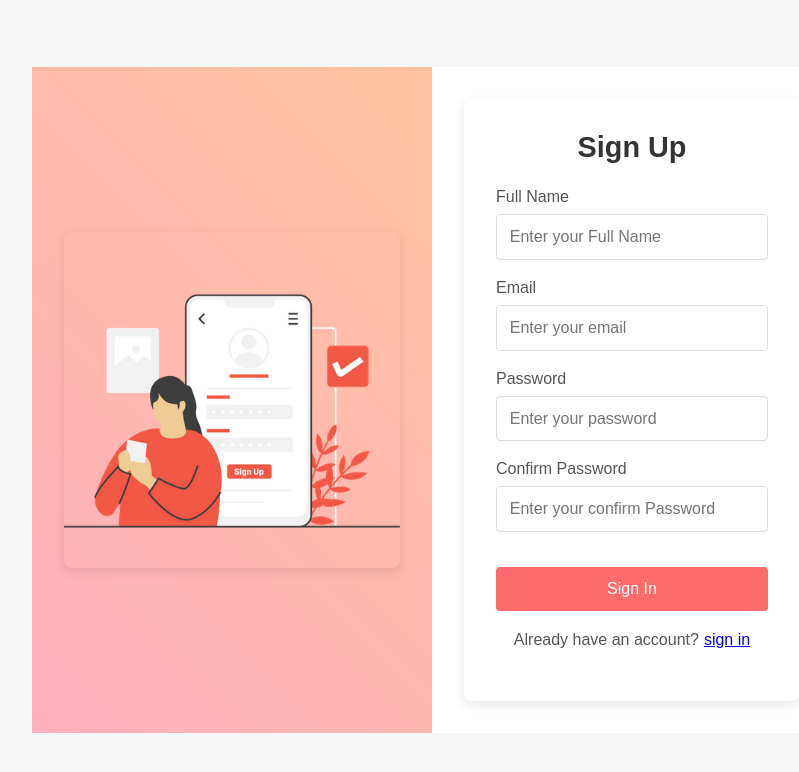
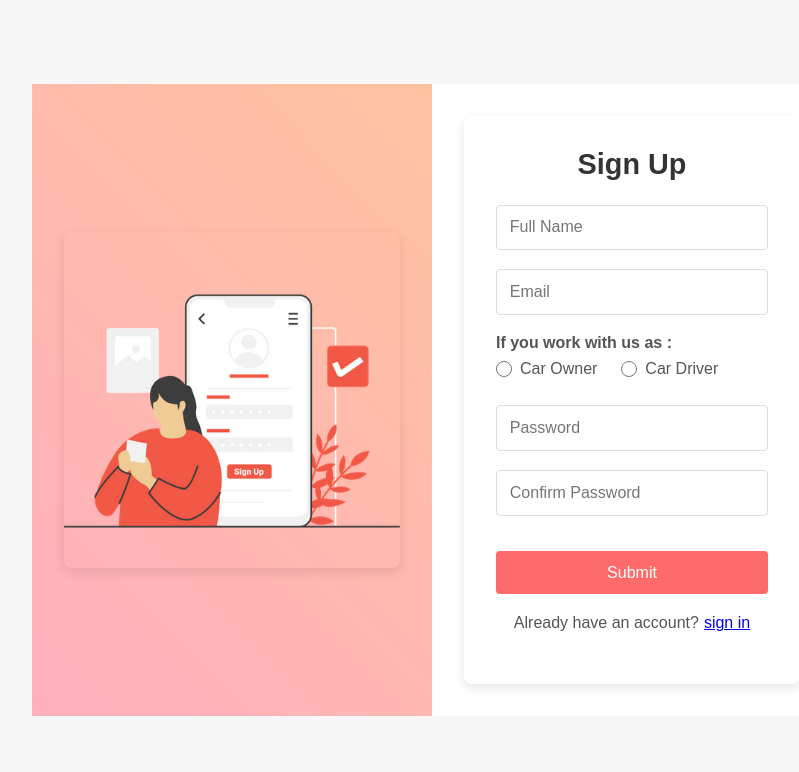
Before and after one commit to Subhankar2306/FInal_yearProject, a React (Vite) app: page /sign-up in a window 1280 px wide. Shown: the top 772 px of the page, without its empty margins (208-1007 px from the left). Built offline with nearby package versions, Linux system fonts and the light colour scheme.

Commit message:
style change in sign up and sign in page

```diff
--- a/src/index.css
+++ b/src/index.css
@@ -1,5 +1,6 @@
 @import './styles/style.css';
 @import './styles/signin.css';
+@import './styles/header.css';
 
 *{
     box-sizing: border-box;
--- a/src/styles/signin.css
+++ b/src/styles/signin.css
@@ -118,6 +118,54 @@
     margin-left: 5px;
   }
 
+  /* Input group styling remains the same */
+.input-group {
+  margin-bottom: 1.2rem;
+}
+
+/* Radio button group container */
+.radio-group {
+  display: flex;
+  gap: 1.5rem; /* Adjust the spacing between the radio options */
+  align-items: center;
+  margin-top: 0.5rem;
+}
+
+/* Style for each radio option */
+.radio-option {
+  display: flex;
+  align-items: center;
+  font-size: 1rem;
+  /* color: #555; */
+}
+
+/* Styling for the radio buttons */
+.radio-option input[type="radio"] {
+  margin-right: 0.5rem;
+  accent-color: #ff6b6b; /* Customize radio button color */
+
+  width: 16px;
+  height: 16px;
+  outline: none;
+
+}
+
+/* Add focus effect for accessibility */
+.radio-option input[type="radio"]:focus {
+  outline: 2px solid #ff9a8b;
+  outline-offset: 2px;
+
+}
+
+/* Label for the radio group */
+.radio-label {
+  font-weight: 600;
+  margin-bottom: 0.5rem;
+  display: block;
+  /* color: #333; */
+}
+
+
   /* Add responsiveness */
   @media (max-width: 768px) {
     .signin-container {
--- a/src/views/auth/SignIn.jsx
+++ b/src/views/auth/SignIn.jsx
@@ -25,28 +25,28 @@ function SignIn() {
         <form className="signin-form" onSubmit={handleSubmit}>
           <h2>Sign In</h2>
           <div className="input-group">
-            <label htmlFor="email">Email</label>
+            {/* <label htmlFor="email">Email</label> */}
             <input
               type="email"
               id="email"
-              placeholder="Enter your email"
+              placeholder="Email"
               value={email}
               onChange={(e) => setEmail(e.target.value)}
               required
             />
           </div>
           <div className="input-group">
-            <label htmlFor="password">Password</label>
+            {/* <label htmlFor="password">Password</label> */}
             <input
               type="password"
               id="password"
-              placeholder="Enter your password"
+              placeholder="Password"
               value={password}
               onChange={(e) => setPassword(e.target.value)}
               required
             />
           </div>
-          <button type="submit" className="submit-btn">Sign In</button>
+          <button type="submit" className="submit-btn"> Continue </button>
           <div className='alternative-section'>
           Don't have an account?
              <Link to={'/sign-up'}> sign up </Link>
--- a/src/views/auth/SignUp.jsx
+++ b/src/views/auth/SignUp.jsx
@@ -1,24 +1,25 @@
-import React, { useState } from 'react'
-import signUpImage from '../../assets/sign-in.webp'
-import { Link } from 'react-router-dom';
+import React, { useState } from "react";
+import signUpImage from "../../assets/sign-in.webp";
+import { Link } from "react-router-dom";
 
 function SignUp() {
-    const [name , setName] = useState('')
-    const [confirmPass , setConfirmPass] = useState('')
-    const [email, setEmail] = useState('');
-    const [password, setPassword] = useState('');
+  const [name, setName] = useState("");
+  const [role, setRole] = useState("customer");
+  const [confirmPass, setConfirmPass] = useState("");
+  const [email, setEmail] = useState("");
+  const [password, setPassword] = useState("");
 
   const handleSubmit = (e) => {
     e.preventDefault();
-      console.log('Email:', email);
-      console.log('Password:', password);
-      console.log('confirm pass:', confirmPass);
-      console.log('name:', name);
+    console.log("Email:", email);
+    console.log("Password:", password);
+    console.log("confirm pass:", confirmPass);
+    console.log("name:", name);
+    console.log("role", role);
   };
 
   return (
-      <div className='signin-main'>
-
+    <div className="signin-main">
       <div className="signin-container">
         {/* Left side image section */}
         <div className="signin-image">
@@ -30,11 +31,11 @@ function SignUp() {
             <h2>Sign Up</h2>
 
             <div className="input-group">
-              <label htmlFor="name">Full Name</label>
+              {/* <label htmlFor="name">Full Name</label> */}
               <input
                 type="text"
                 id="name"
-                placeholder="Enter your Full Name"
+                placeholder="Full Name"
                 value={name}
                 onChange={(e) => setName(e.target.value)}
                 required
@@ -42,25 +43,52 @@ function SignUp() {
             </div>
 
             <div className="input-group">
-              <label htmlFor="email">Email</label>
+              {/* <label htmlFor="email">Email</label> */}
               <input
                 type="email"
                 id="email"
-                placeholder="Enter your email"
+                placeholder="Email"
                 value={email}
                 onChange={(e) => setEmail(e.target.value)}
                 required
               />
             </div>
 
-
+            <div className="input-group">
+              <label htmlFor="role" className="radio-label">
+                {" "}
+                If you work with us as :{" "}
+              </label>
+              <div className="radio-group">
+                <label className="radio-option">
+                  <input
+                    type="radio"
+                    name="role"
+                    value="owner"
+                    checked={role === "owner"}
+                    onChange={(e) => setRole(e.target.value)}
+                  />
+                  Car Owner
+                </label>
+                <label className="radio-option">
+                  <input
+                    type="radio"
+                    name="role"
+                    value="driver"
+                    checked={role === "driver"}
+                    onChange={(e) => setRole(e.target.value)}
+                  />
+                  Car Driver
+                </label>
+              </div>
+            </div>
 
             <div className="input-group">
-              <label htmlFor="password">Password</label>
+              {/* <label htmlFor="password">Password</label> */}
               <input
                 type="password"
                 id="password"
-                placeholder="Enter your password"
+                placeholder="Password"
                 value={password}
                 onChange={(e) => setPassword(e.target.value)}
                 required
@@ -68,22 +96,24 @@ function SignUp() {
             </div>
 
             <div className="input-group">
-              <label htmlFor="confirm-password">Confirm Password</label>
+              {/* <label htmlFor="confirm-password">Confirm Password</label> */}
               <input
                 type="password"
                 id="confirm-password"
-                placeholder="Enter your confirm Password"
+                placeholder="Confirm Password"
                 value={confirmPass}
                 onChange={(e) => setConfirmPass(e.target.value)}
                 required
               />
             </div>
 
-            <button type="submit" className="submit-btn">Sign In</button>
+            <button type="submit" className="submit-btn">
+              Submit
+            </button>
 
-            <div className='alternative-section'>
+            <div className="alternative-section">
               Already have an account?
-             <Link to={'/sign-in'}>sign in</Link>
+              <Link to={"/sign-in"}>sign in</Link>
             </div>
           </form>
         </div>
@@ -92,4 +122,4 @@ function SignUp() {
   );
 }
 
-export default SignUp
+export default SignUp;
```
Also changed, not shown: src/styles/header.css (added). Lines whose indentation alone changed are shown as unchanged.
